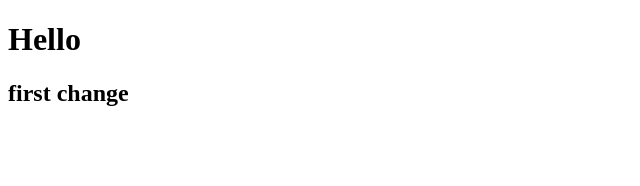
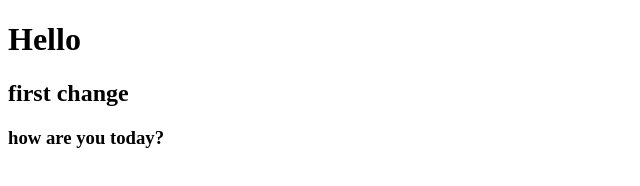
Before and after one commit to Sreerag-K-P/datewithgit, a plain HTML site: page index.html in a window 1280 px wide. Shown: the whole page, without its empty margins (0-640 px from the left). Drawn offline with Linux system fonts and the light colour scheme.

Commit message:
index modified

```diff
--- a/index.html
+++ b/index.html
@@ -10,6 +10,7 @@
 <body>
     <h1>Hello</h1>
     <h2>first change</h2>
+    <h3>how are you today?</h3>
 </body>
 
 </html>
```
